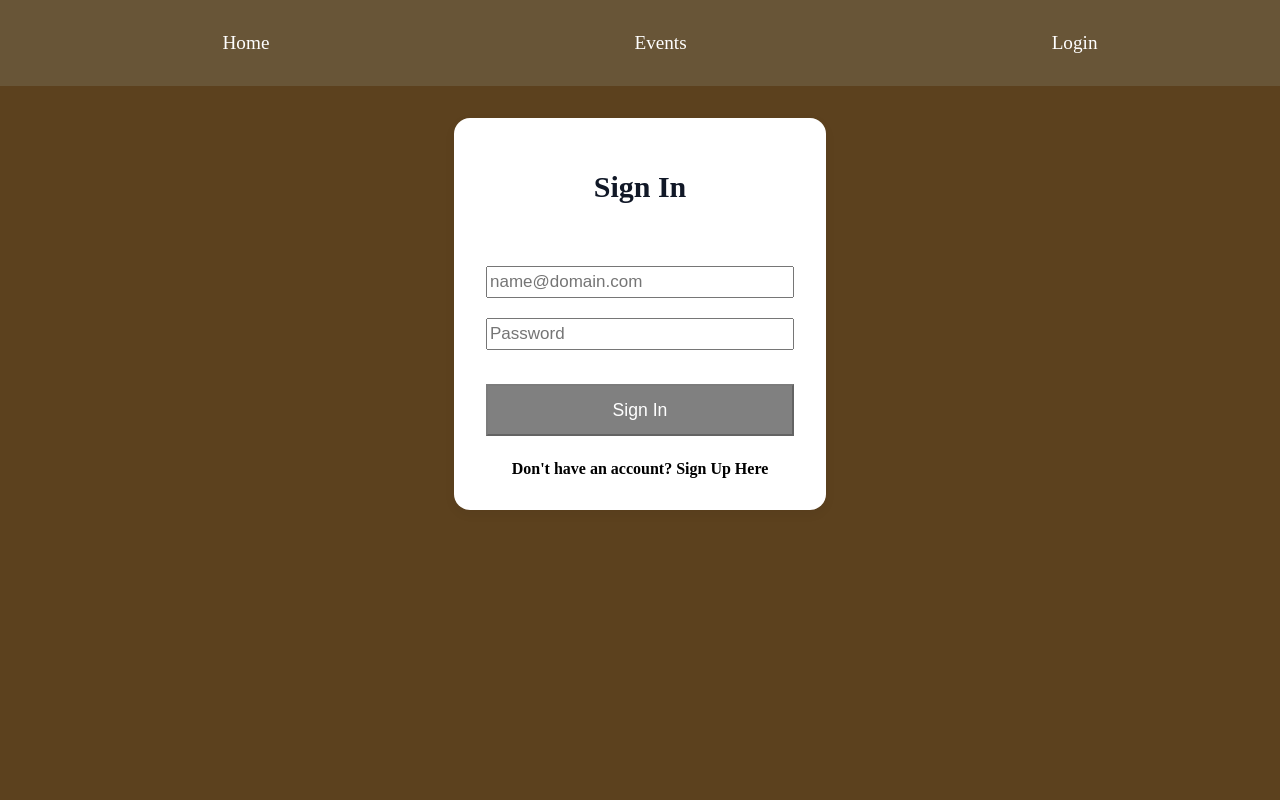
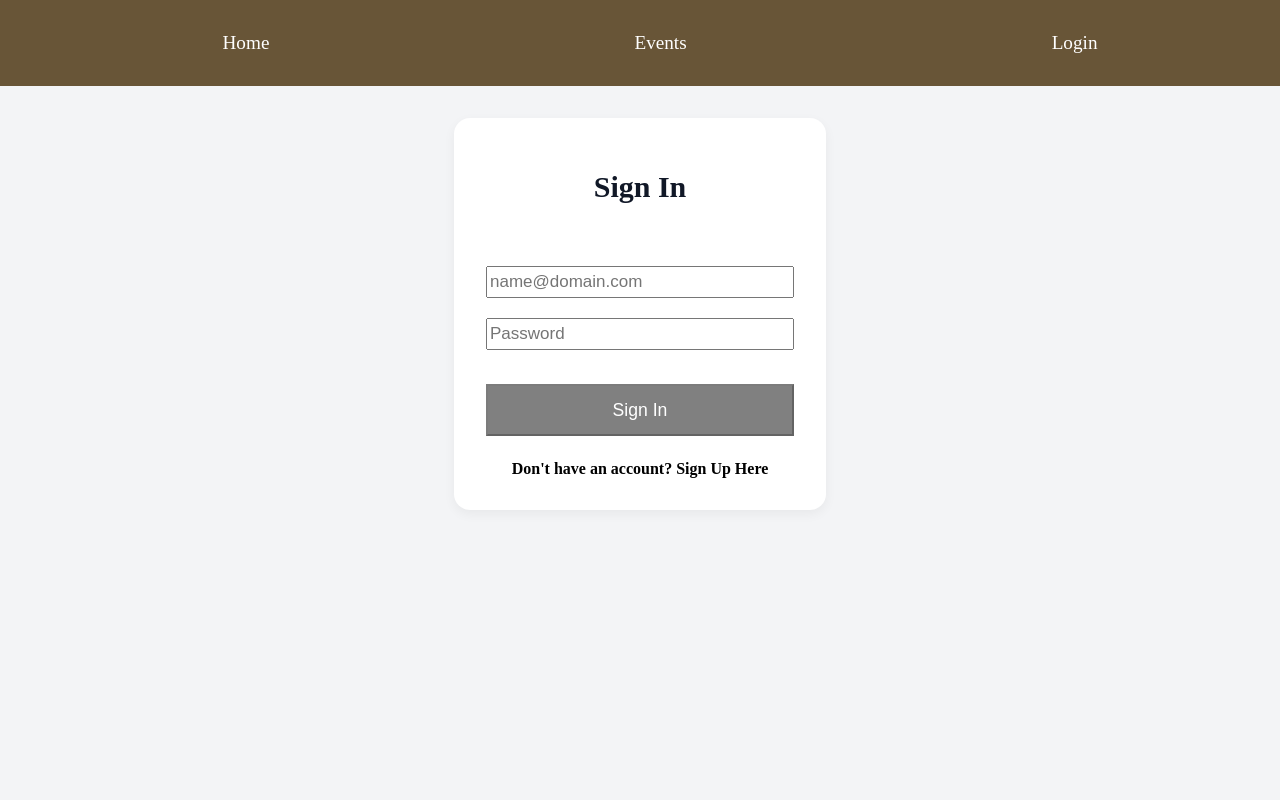
Before and after one commit to MohamedNoor20/event_app, a Next.js app: page /sign/in in a window 1280 px wide. Shown: the top 800 px of the page. Built offline with nearby package versions, Linux system fonts and the light colour scheme; no server answers.

Commit message:
Update globals.css
change colore

```diff
--- a/src/style/globals.css
+++ b/src/style/globals.css
@@ -3,7 +3,7 @@
 @tailwind utilities;
 
 body {
-    background-color: rgb(92, 65, 30);
+    background-color: rgb(243, 244, 246);
     margin: 0;
     padding: 0;
 }
```
